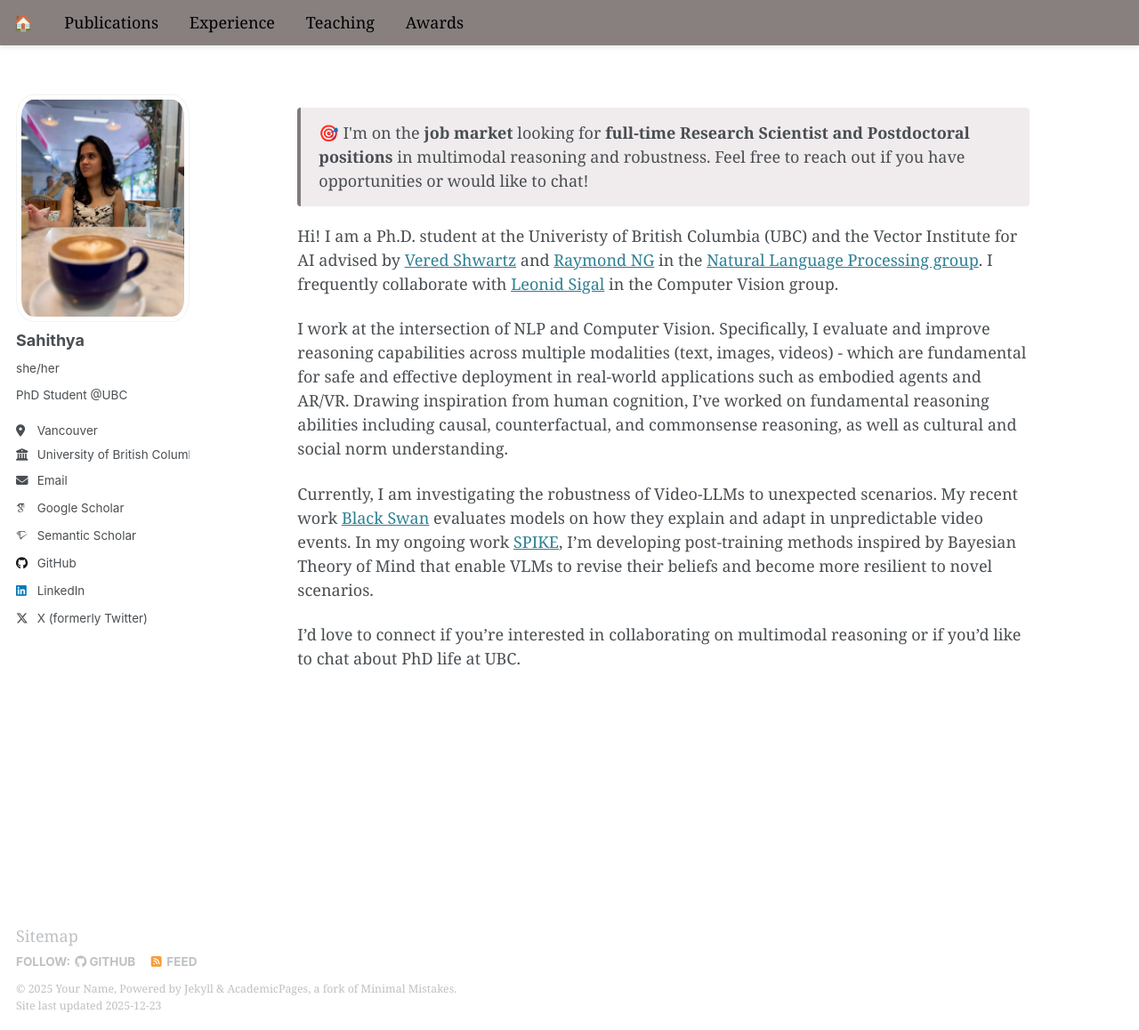
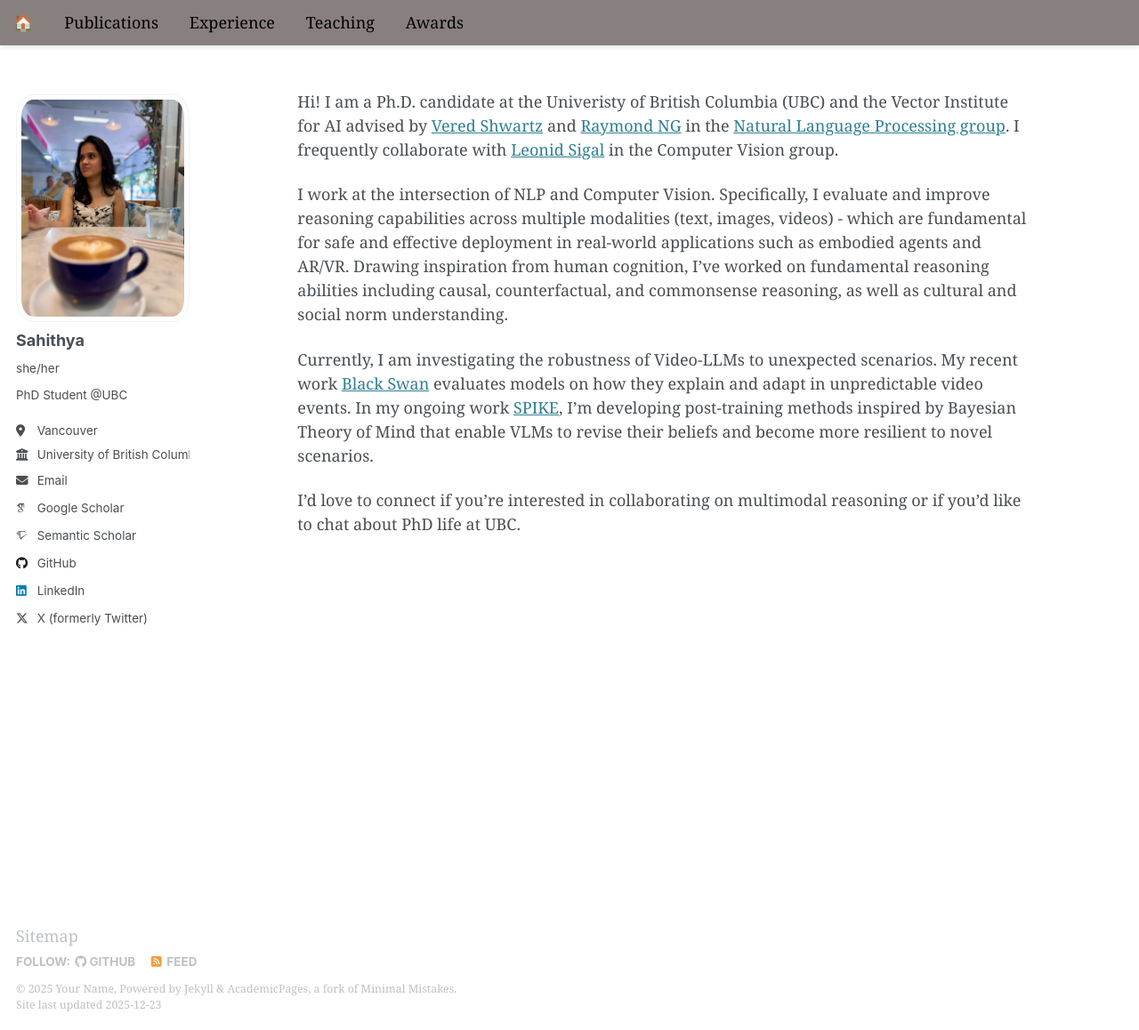
Before and after one commit to sahithyaravi/sahithyaravi.github.io, a Jekyll site: the page built from _pages/about.md, in a window 1280 px wide and 1158 px high. Shown: the whole window at 89% size. Built offline with Jekyll 4.4.1, drawn with Linux system fonts in a browser that asks for light colours; some web fonts are replaced.

```diff
--- a/_pages/about.md
+++ b/_pages/about.md
@@ -7,11 +7,7 @@
 ---
 
 
-<div class="job-market-note">
-🎯 I'm on the <strong>job market</strong> looking for <strong>full-time Research Scientist and Postdoctoral positions</strong> in multimodal reasoning and robustness. Feel free to reach out if you have opportunities or would like to chat!
-</div>
-
-Hi! I am a Ph.D. student at the Univeristy of British Columbia (UBC) and the Vector Institute for AI advised by [Vered Shwartz](https://www.cs.ubc.ca/~vshwartz/) and [Raymond NG](https://www.cs.ubc.ca/people/raymond-ng) in the [Natural Language Processing group](http://www.cs.ubc.ca/cs-research/lci/research-groups/natural-language-processing/). I frequently collaborate with [Leonid Sigal](https://www.cs.ubc.ca/~lsigal/) in the Computer Vision group.
+Hi! I am a Ph.D. candidate at the Univeristy of British Columbia (UBC) and the Vector Institute for AI advised by [Vered Shwartz](https://www.cs.ubc.ca/~vshwartz/) and [Raymond NG](https://www.cs.ubc.ca/people/raymond-ng) in the [Natural Language Processing group](http://www.cs.ubc.ca/cs-research/lci/research-groups/natural-language-processing/). I frequently collaborate with [Leonid Sigal](https://www.cs.ubc.ca/~lsigal/) in the Computer Vision group.
 
 I work at the intersection of NLP and Computer Vision. Specifically, I evaluate and improve reasoning capabilities across multiple modalities (text, images, videos) - which are fundamental for safe and effective deployment in real-world applications such as embodied agents and AR/VR. Drawing inspiration from human cognition, I've worked on fundamental reasoning abilities including causal, counterfactual, and commonsense reasoning, as well as cultural and social norm understanding.
 
```
